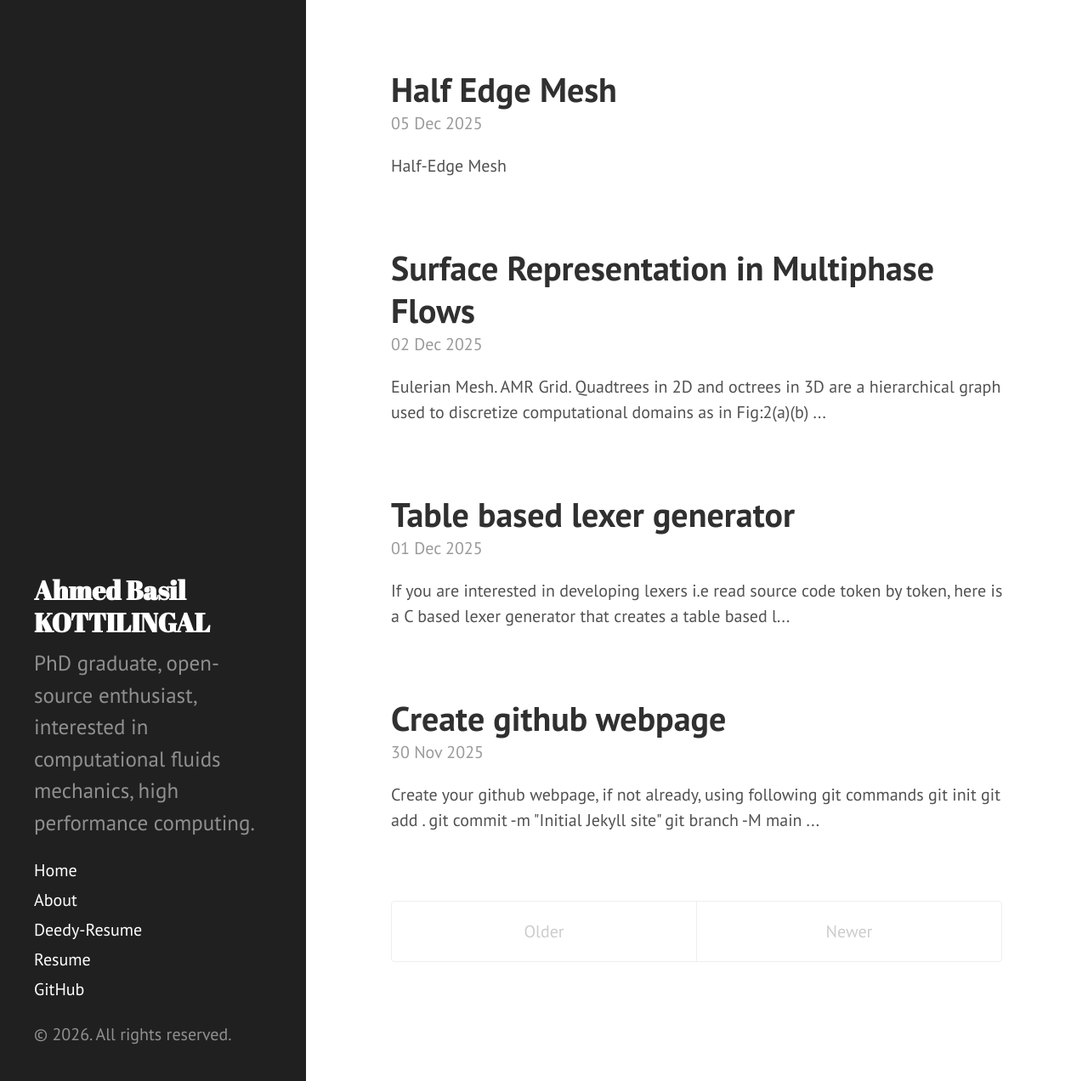
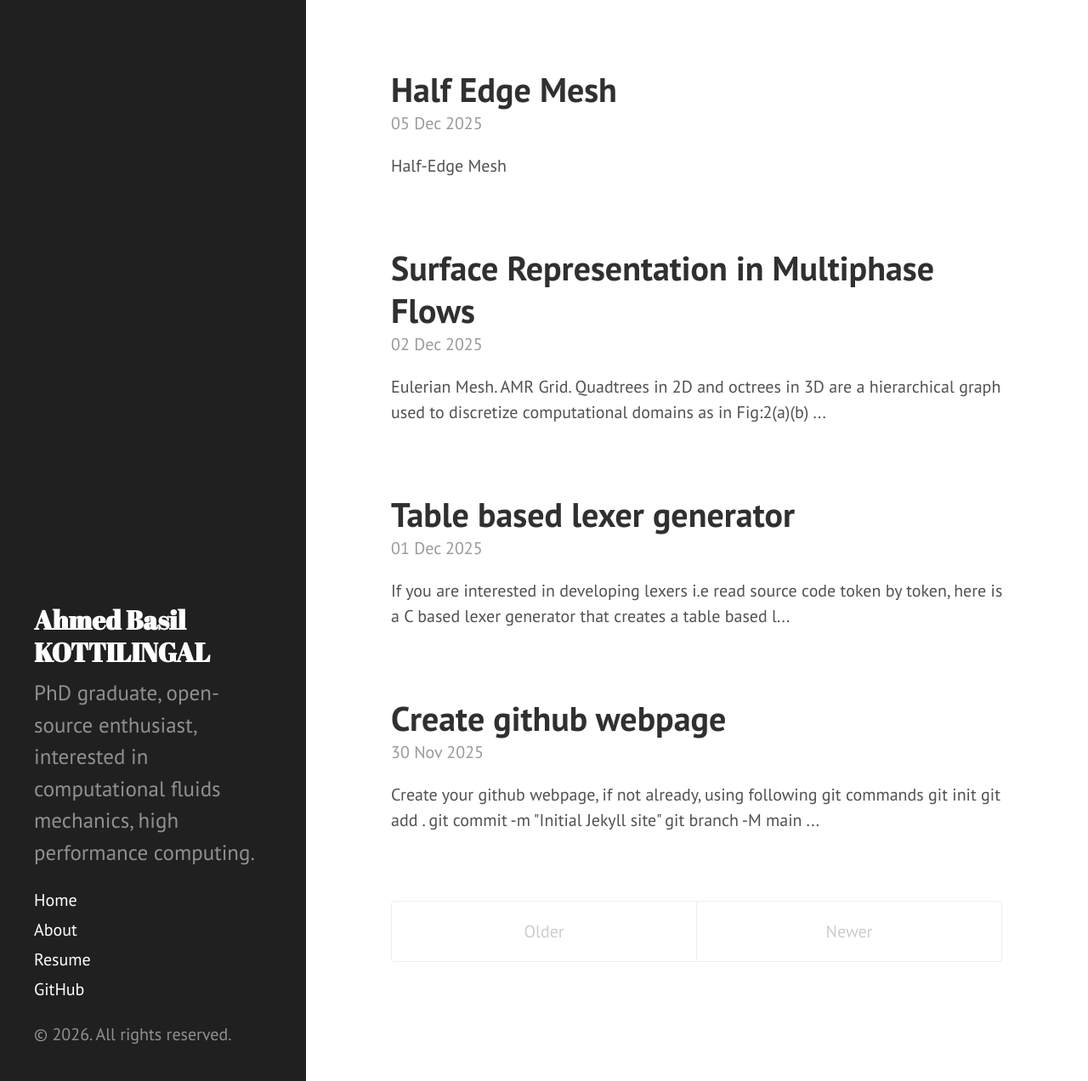
Before and after one commit to basilkottilingal/basilkottilingal.github.io, a Jekyll site: the page built from index.html, in a window 1280 px wide and 1272 px high. Shown: the whole window at 85% size. Built offline with Jekyll 4.4.1, drawn with Linux system fonts in a browser that asks for light colours; the list of posts is cut into pages by our own code.

Commit message:
checking bug in sidebar

```diff
--- a/_includes/sidebar.html
+++ b/_includes/sidebar.html
@@ -11,22 +11,7 @@
 
     <nav class="sidebar-nav">
       <a class="sidebar-nav-item" href="https://basilkottilingal.github.io">Home</a>
-
-      {% comment %}
-        The code below dynamically generates a sidebar nav of pages with
-        `layout: page` in the front-matter. See readme for usage.
-      {% endcomment %}
-
-      {% assign pages_list = site.pages %}
-      {% for node in pages_list %}
-        {% if node.title != null %}
-          {% if node.layout == "page" %}
-            <a class="sidebar-nav-item{% if page.url == node.url %} active{% endif %}" href="{{ node.url }}">{{ node.title }}</a>
-          {% endif %}
-        {% endif %}
-      {% endfor %}
-
-      <!--a class="sidebar-nav-item" href="{{ site.github.repo }}/archive/v{{ site.version }}.zip">Download</a-->
+      <a class="sidebar-nav-item" href="{{ site.github.repo }}/about">About</a>
       <a class="sidebar-nav-item" href="https://raw.githubusercontent.com/basilkottilingal/basilkottilingal.github.io/main/resume.pdf">Resume</a>
       <a class="sidebar-nav-item" href="https://github.com/basilkottilingal">GitHub</a>
     </nav>
```
